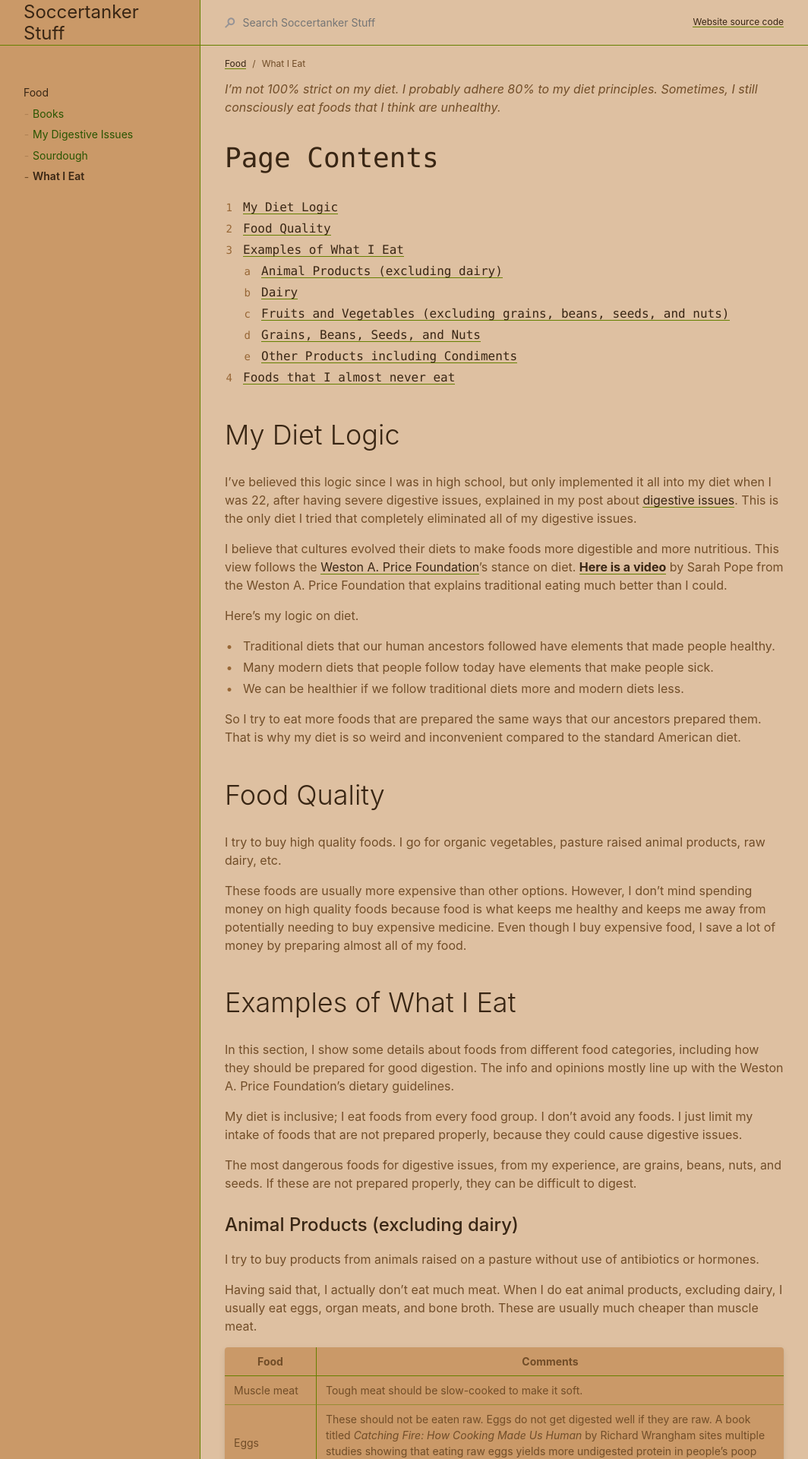
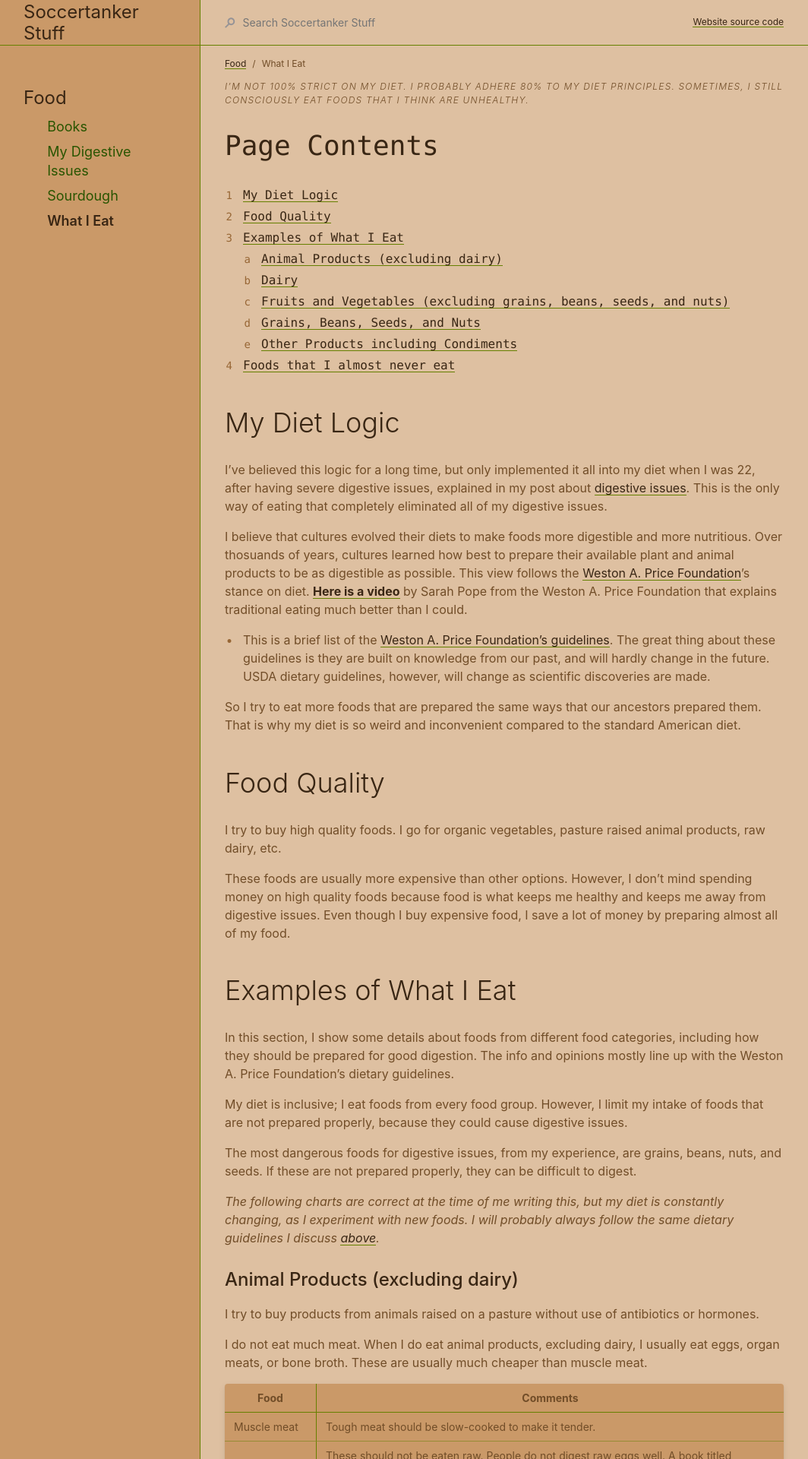
Before and after one commit to Soccertanker/Soccertanker.github.io, a Jekyll site: the page built from docs/food/whatIEat.md, in a window 1280 px wide. Shown: the top 1920 px of the page at 76% size, without its empty margins (108-1172 px from the left). Built offline with Jekyll 4.4.1, drawn with Linux system fonts in a browser that asks for light colours; some of the changed text lies outside the part shown.

Commit message:
better nav look

```diff
--- a/_sass/overrides.scss
+++ b/_sass/overrides.scss
@@ -35,3 +35,27 @@ h6,
 		color: $brown-dk-100;
 	}
 }
+
+
+.navigation-list-item {
+	@include fs-8;
+
+	@include mq(md) {
+		@include fs-6;
+	}
+}
+.navigation-list-child-list {
+	.navigation-list-item {
+		padding-left: .8em;
+
+		&::before {
+			content: "";
+		}
+	}
+}
+
+.navigation-list-child-list {
+	.navigation-list-link {
+		@include fs-5;
+	}
+}
--- a/docs/food/whatIEat.md
+++ b/docs/food/whatIEat.md
@@ -6,6 +6,7 @@ parent: Food
 ---
 
 *I'm not 100% strict on my diet. I probably adhere 80% to my diet principles. Sometimes, I still consciously eat foods that I think are unhealthy.*
+{: .text-delta }
 
 # Page Contents
 {: .no_toc .text-mono .d-inline-block }
@@ -15,51 +16,48 @@ parent: Food
 
 # My Diet Logic
 
-I've believed this logic since I was in high school, but only implemented it all into my diet when I was 22, after having severe digestive issues, explained in my post about [digestive issues](/food/digestiveIssues). This is the only diet I tried that completely eliminated all of my digestive issues.
+I've believed this logic for a long time, but only implemented it all into my diet when I was 22, after having severe digestive issues, explained in my post about [digestive issues](/food/digestiveIssues). This is the only way of eating that completely eliminated all of my digestive issues.
 
-I believe that cultures evolved their diets to make foods more digestible and more nutritious. This view follows the [Weston A. Price Foundation](https://www.westonaprice.org/)'s stance on diet. [**Here is a video**](https://www.youtube.com/watch?v=b-WKkCIpNxQ) by Sarah Pope from the Weston A. Price Foundation that explains traditional eating much better than I could.
+I believe that cultures evolved their diets to make foods more digestible and more nutritious. Over thosuands of years, cultures learned how best to prepare their available plant and animal products to be as digestible as possible. This view follows the [Weston A. Price Foundation](https://www.westonaprice.org/)'s stance on diet. [**Here is a video**](https://www.youtube.com/watch?v=b-WKkCIpNxQ) by Sarah Pope from the Weston A. Price Foundation that explains traditional eating much better than I could.
 
-Here's my logic on diet.
-* Traditional diets that our human ancestors followed have elements that made people healthy.
-* Many modern diets that people follow today have elements that make people sick.
-* We can be healthier if we follow traditional diets more and modern diets less.
+* This is a brief list of the [Weston A. Price Foundation's guidelines](https://www.westonaprice.org/health-topics/abcs-of-nutrition/dietary-guidelines/). The great thing about these guidelines is they are built on knowledge from our past, and will hardly change in the future. USDA dietary guidelines, however, will change as scientific discoveries are made.
 
 So I try to eat more foods that are prepared the same ways that our ancestors prepared them. That is why my diet is so weird and inconvenient compared to the standard American diet.
+
 
 # Food Quality
 
 I try to buy high quality foods. I go for organic vegetables, pasture raised animal products, raw dairy, etc.
 
-These foods are usually more expensive than other options. However, I don't mind spending money on high quality foods because food is what keeps me healthy and keeps me away from potentially needing to buy expensive medicine. Even though I buy expensive food, I save a lot of money by preparing almost all of my food.
+These foods are usually more expensive than other options. However, I don't mind spending money on high quality foods because food is what keeps me healthy and keeps me away from digestive issues. Even though I buy expensive food, I save a lot of money by preparing almost all of my food.
 
 # Examples of What I Eat
 
 In this section, I show some details about foods from different food categories, including how they should be prepared for good digestion. The info and opinions mostly line up with the Weston A. Price Foundation's dietary guidelines.
 
-My diet is inclusive; I eat foods from every food group. I don't avoid any foods. I just limit my intake of foods that are not prepared properly, because they could cause digestive issues.
+My diet is inclusive; I eat foods from every food group. However, I limit my intake of foods that are not prepared properly, because they could cause digestive issues.
 
 The most dangerous foods for digestive issues, from my experience, are grains, beans, nuts, and seeds. If these are not prepared properly, they can be difficult to digest.
+
+*The following charts are correct at the time of me writing this, but my diet is constantly changing, as I experiment with new foods. I will probably always follow the same dietary guidelines I discuss [above](#my-diet-logic).*
 
 ## Animal Products (excluding dairy)
 
 I try to buy products from animals raised on a pasture without use of antibiotics or hormones.
 
-Having said that, I actually don't eat much meat. When I do eat animal products, excluding dairy, I usually eat eggs, organ meats, and bone broth. These are usually much cheaper than muscle meat.
-
+I do not eat much meat. When I do eat animal products, excluding dairy, I usually eat eggs, organ meats, or bone broth. These are usually much cheaper than muscle meat.
 
 | Food | Comments |
 | --- | --- |
-| Muscle meat | Tough meat should be slow-cooked to make it soft. |
-| Eggs | These should not be eaten raw. Eggs do not get digested well if they are raw. A book titled *Catching Fire: How Cooking Made Us Human* by Richard Wrangham sites multiple studies showing that eating raw eggs yields more undigested protein in people's poop than cooked eggs. |
-| Organ meat | Liver and heart are the easiest for me to find, and they are delicious. Some organs are traditionally eaten raw, but this is dangerous unless the meat is known to be handled properly and harvested from a healthy animal. |
-| Bone broth | Bone broth is traditionally eaten by many cultures and helps with digestion. Most bone broth bought in stores is not real bone broth, because it contains such little gelatin. The broth should gelatinize in the fridge. Health food stores have frozen bone broth in the freezer section. Chicken broth is known as Jewish Penicillin because it helps when one is sick. |
+| Muscle meat | Tough meat should be slow-cooked to make it tender. |
+| Eggs | These should not be eaten raw. People do not digest raw eggs well. A book titled *Catching Fire: How Cooking Made Us Human* by Richard Wrangham cites multiple studies showing that eating raw eggs yields more undigested protein in people's poop than cooked eggs. |
+| Organ meat | Liver, heart, and gizzards are the easiest for me to find, and they are delicious. Some organs are traditionally eaten raw, but this is dangerous unless the meat is known to be handled properly and harvested from a healthy animal. |
+| Bone broth | Bone broth is traditionally eaten by many cultures and helps with digestion. Most bone broth bought in stores is not real bone broth, because it contains such little gelatin. The broth should gelatinize in the fridge. Health food stores have frozen bone broths in the freezer section. Chicken broth is known as Jewish Penicillin because it helps when one is sick. |
 | Bone marrow | Bone marrow is tasty but it is extremely rich in fat, which makes it hard for me to eat a lot of. |
 
 ## Dairy
 
-I consume dairy after it is fermented. I buy cheese and butter made from pasteurized milk from grass-fed cows. I eat tons of butter.
-
-I think non-fermented raw whole milk is healthy to drink, but I do not like plain milk, so I don't drink it.
+I consume a lot of dairy. I make my own milk kefir from raw milk from grass-fed cows. I buy cheese and butter made from pasteurized milk from grass-fed cows. I eat tons of butter.
 
 | Food | Comments |
 | --- | --- |
@@ -68,25 +66,27 @@ I think non-fermented raw whole milk is healthy to drink, but I do not like plai
 | Raw milk | This can be consumed plain or fermented. Whole milk is more nutritious than skim milk. |
 | Pasteurized milk | This should not be consumed plain, because pasteurization kills microbes and destroys enzymes, making pasteurized milk harder to digest than raw milk. This product should only be consumed after being fermented. Yogurt, kefir, cheese, etc. are good. |
 | Cheese | Aged cheeses like cheddar and parmasean are easier to digest than young cheeses like riccota because more of the lactose has been removed by the fermentation. Costco sells Kerrygold cheese from mostly grass-fed cows. |
-| Milk Kefir | Storebought milk kefir is usually not true milk kefir because it is made with a few specific microbe strains, rather than being made with milk kefir grains. I make my own milk kefir from home. Storebought kefir is better than plain milk, but not as good as homemade. |
+| Milk Kefir | Storebought milk kefir is usually not true milk kefir because it is made with a few specific microbe strains, rather than being made with milk kefir grains. Storebought milk kefir is good, but not as beneficial as homemade milk kefir. I make my own milk kefir from home. |
+| Yogurt | Of course, sugary yogurts are unhealthy. Even plane storebought yogurts can cause digestive issues, as they are often often not fermented long enough to remove all lactose. This can cause digestive issues. Homemade yogurt should be fermented for at least a full day with the proper environment to remove all lactose. |
 
 ## Fruits and Vegetables (excluding grains, beans, seeds, and nuts)
 
 I mostly eat vegetables that are prepared to be easy to digest. For some vegetables, this includes fermentation, which makes vegetables sour and delicious. For some, it just includes cooking. Raw vegetables can be hard to digest and should not be eaten in large quantities.
 
-I basically avoid salads and any raw leafy greens. Yes, salads have a lot of nutrients, but these nutrients only help us if they can be digested, and ruffage is not easy for humans to digest.
+I basically avoid salads and any raw leafy greens. Yes, salads have a lot of nutrients, but these nutrients only help us if they can be digested, and ruffage is not easy for humans to digest. We have short guts compared to other primates that rely on raw leaves for nutrition.
 
 | Food | Comments |
 | --- | --- |
-| Sauerkraut | This is fermented cabbage made from cabbage and salt. It is a common European food and is very tasty. I let the cabbage ferment for about 2 months before starting to eat it. |
+| Sauerkraut | This is fermented cabbage made from cabbage and salt. It is a common European food and is very tasty. I let the cabbage ferment for about 1 to 2 months before starting to eat it. |
 | Fermented vegetables | Many vegetables can be fermented in a saltwater brine. I like using radishes, turnips, beets, and some other veggies. These are good to eat after a couple weeks. |
-| Cooked vegetables | Vegetables should be cooked appropriately to break down fibers and remove any bad toxins or antinutrients. For example, yucca root must be cooked thoroughly to remove cyanide and some leafy greens need to steamed to remove oxalates. |
-| Vegetables with skin | I recommend peeling any vegetables that have rough skin. My grandma always peeled her potatoes; that's all the reason I need to peel potatoes.
-| Fruits | It's also good to peel fruits before eating. Fruits should probably be eaten very ripe if they are raw, or they can be cooked. I don't personally crave fruits ever. I like cooking green plantains into tostones. |
+| Cooked vegetables | Vegetables should be cooked appropriately to break down fibers and remove any bad toxins or antinutrients. For example, yucca root must be cooked thoroughly to remove cyanide and some leafy greens need to be steamed to remove oxalates. |
+| Vegetables with skin | I recommend peeling any vegetables that have rough skin. My grandma always peeled her potatoes, so I do the same. |
+| Fruits | It's also good to peel fruits before eating. Fruits should probably be eaten very ripe if they are raw, or they can be cooked. I personally never crave sweet fruits. |
+| Starches | Root vegetables are good to ferment or cook as is. I think these should be limited if one has digestive issues, because starches can be hard to digest. They destroyed me when I had digestive issues. |
 
 ## Grains, Beans, Seeds, and Nuts
 
-Most foods in this category need to be soaked and or fermented to be healthy. One huge exception is white rice, which seems to be somewhat easy to digest without soaking.
+This is the food category to be very careful with if you have digestive issues. Most foods in this category need to be soaked and or fermented to be healthy. One exception is white rice is somewhat easy to digest without fermenting. However, even white rice can be bad. All starches, including white rice, destroyed me when I had digestive issues.
 
 I eat a lot of fermented oatmeal and sourdough bread. These are very cheap. The oatmeal is easy to make, but the sourdough bread is very time-consuming.
 
@@ -95,32 +95,34 @@ I rarely eat any of these foods if they are not prepared properly because they g
 | Food | Comments |
 | --- | --- |
 | Beans | Traditionally, many beans were fermented for long periods of time -- a few days to potentially years -- before they were eaten. Soybeans should absolutely not be eaten without being fermented. |
-| Nuts and seeds | These should be soaked and or fermented, possibly with skins removed. Storebought trail mixes can be very hard to digest. |
-| Sourdough bread | Traditionally, all bread was leavened with yeast from sourdough starter. Baker's yeast was developed in the 1900s and is an industrial product; bread made from baker's yeast is not easy to digest. Also bread was traditionally made from whole grain flours rather than white flours. |
+| Nuts and seeds | These should be soaked and or fermented, possibly with skins removed. |
+| Sourdough bread | Traditionally, all bread was leavened with yeast using sourdough starter. Baker's yeast was developed in the 1900s and is an industrial product; bread made from baker's yeast is not easy to digest. Also, bread was traditionally made from whole grain flours rather than white flours. |
 | Oatmeal | Oats should be fermented then cooked. Oats can be fermented using different starter cultures including sauerkraut juice, sourdough starter, yogurt, and milk kefir. |
-| Corn | Corn should be nixtamalized by soaking in lime (not the fruit), and possibly fermenting. If a corn tortilla does not have trace amounts of lime as an ingredient, the corn is not nixtamalized and may be hard to digest. |
+| Corn | Corn should be nixtamalized by soaking in lime (not the fruit), and possibly fermenting. If a corn tortilla does not have a trace of lime as an ingredient, the corn is not nixtamalized and may be hard to digest. |
 
 ## Other Products including Condiments
 
-The healthiest oils are fats from healthy pasture-raised animals. Saturated fat is healthy. The only oils that should be cooked with are oils high in saturated fats; animal fats, coconut oil, palm oil. Other oils were not traditionally cooked with and I personally get very oily skin and acne if I eat oils that are low in saturated fat.
+The healthiest oils are fats from healthy pasture-raised animals. Saturated fat is healthy. The only oils that should be cooked with are oils high in saturated fats; animal fats and tropical oils. Other oils were not traditionally cooked with and I personally get very oily skin and acne if I eat oils that are low in saturated fat.
 
 I eat raw honey somewhat regularly. I craved and ate honey constantly when I was recovering from digestive issues, and it probably helped me gain weight when I needed to. I let myself eat as much honey as I want, but I just don't crave it much and can't eat much of it.
 
 | Food | Comments |
 | --- | --- |
-| Refined oils | These oils are made using chemicals, and were not made until the 1900s. This includes soybean oil, corn oil, and many other "healthy" vegetable oils. |
+| Animal fats | This is the go-to fat source. This includes butter, ghee, cream, tallow, lard, etc. These should be from healthy pasture-raised animals. |
+| Refined oils | All should be avoided or limited. These oils are made using chemicals, and were not made until the 1900s. This includes soybean oil, corn oil, and many other vegetable oils that are advertised as healthy. |
 | Unrefined, pressed oils | These oils are traditionally extracted. They include some olive oils, coconut oils, palm oils, etc. |
-| Raw honey | Honey should be raw. Raw honey is good for fermenting some veggies. |
+| Raw honey | Honey should be raw. Raw honey can also ferment certain plant products. |
 | Maple syrup | This should be real maple syrup, not Aunt Jemima's or Mrs. Buttersworth's. |
 | Herbs and spices | These are good of course, as long as they don't have artificial additives. |
 
 
 # Foods that I almost never eat
 
-There are some foods that I think are unhealthy enough that I just avoid.
+There are some foods that I think are very unhealthy.
 
 | Food | Comments |
 | --- | --- |
 | Non-fermented wheat products | No cookies, cakes, non-sourdough bread, etc. I make my own sourdough bread products like pizza, baguettes, boules, etc.|
-| Non-fermented beans and nuts | This includes any trail mix, "health" protein bars, common soy products, etc. |
+| Non-soaked and non-fermented nuts and seeds | This includes any trail mix, "health" protein bars, etc. |
+| Non-fermented soy | Fermented soy was traditionally eaten in small quantities as a condiment. It should not be the center of a dish like tofu. |
 | High fructose corn syrup | Obviously, this is not healthy or natural. Foods with a lot more fructose than glucose tend to ferment quickly in the gut, which can cause digestive issues. |
```
Also changed, not shown: docs/food/books.md (+12 -2 lines), index.md (+3 -1 lines).
